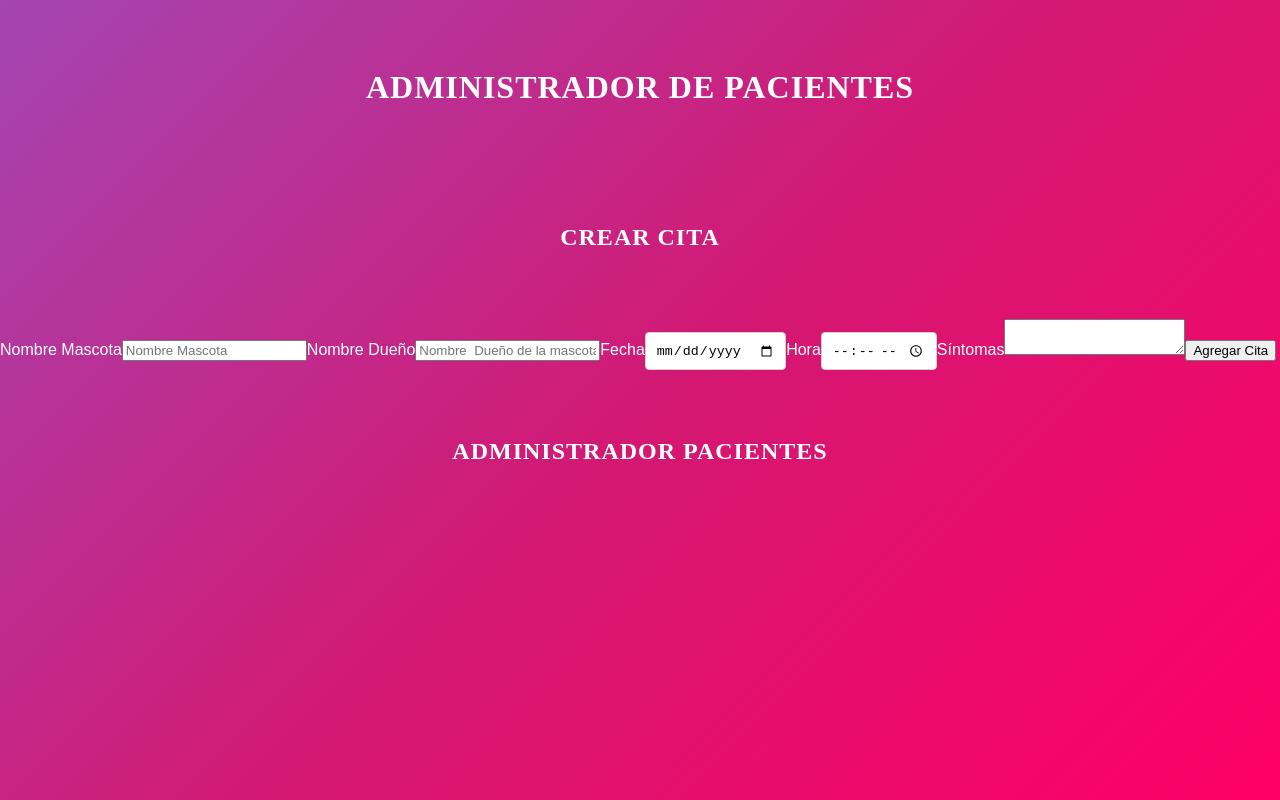
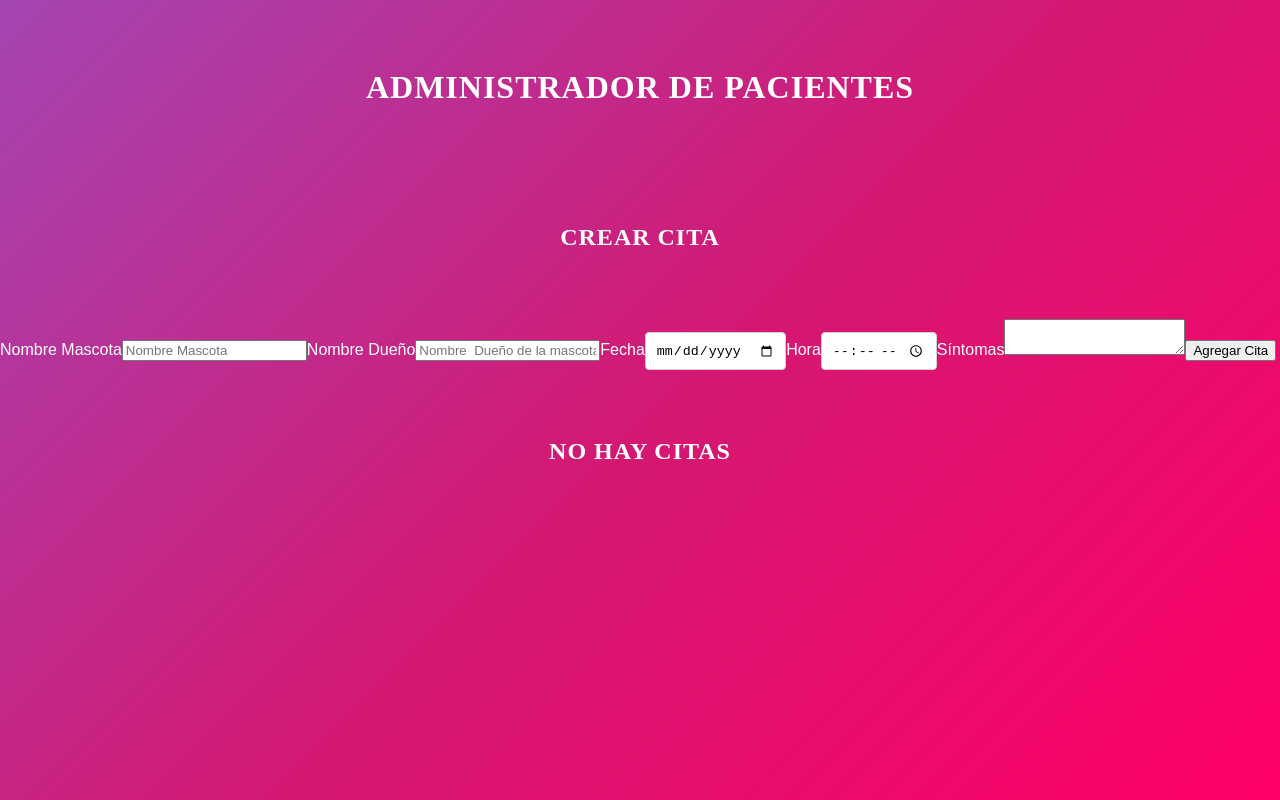
Before and after one commit to pablocastillo2017/administrador_Pacientes, a React (Create React App) app: page / in a window 1280 px wide. Built offline with nearby package versions, Linux system fonts and the light colour scheme; the HTML template or start-up script is replaced by a standard one.

Commit message:
5.60 Mostrando un mensaje de forma codicional

```diff
--- a/src/App.js
+++ b/src/App.js
@@ -23,7 +23,7 @@ function App() {
 
   const eliminarCita = id =>{
 
-    // el filtro de ser por las que queremos dejar en el state
+    // el filtro debe ser por las que queremos dejar en el state
     // por que eso se quedan las que no se filtran cita.id !== id
     // sin son distintas, se filtran y se muestran en la pagina.
     const nuevasCitas = citas.filter(cita => cita.id !== id);
@@ -32,6 +32,12 @@ function App() {
     // console.log(id);
 
   }
+
+  // Mensaje condicional
+  // condiciona el mensaje siempre que existan o no citas guardadas en el state
+
+  const titulo = citas.length === 0 ? 'No Hay Citas' : 'Administrador Citas'
+
 
   return (
     <Fragment>
@@ -46,7 +52,7 @@ function App() {
           />
         </div>
         <div className="one-half column">
-          <h2>Administrador Pacientes</h2>
+          <h2>{titulo}</h2>
             {citas.map(cita =>(
               <Cita
                 key={cita.id}
```
